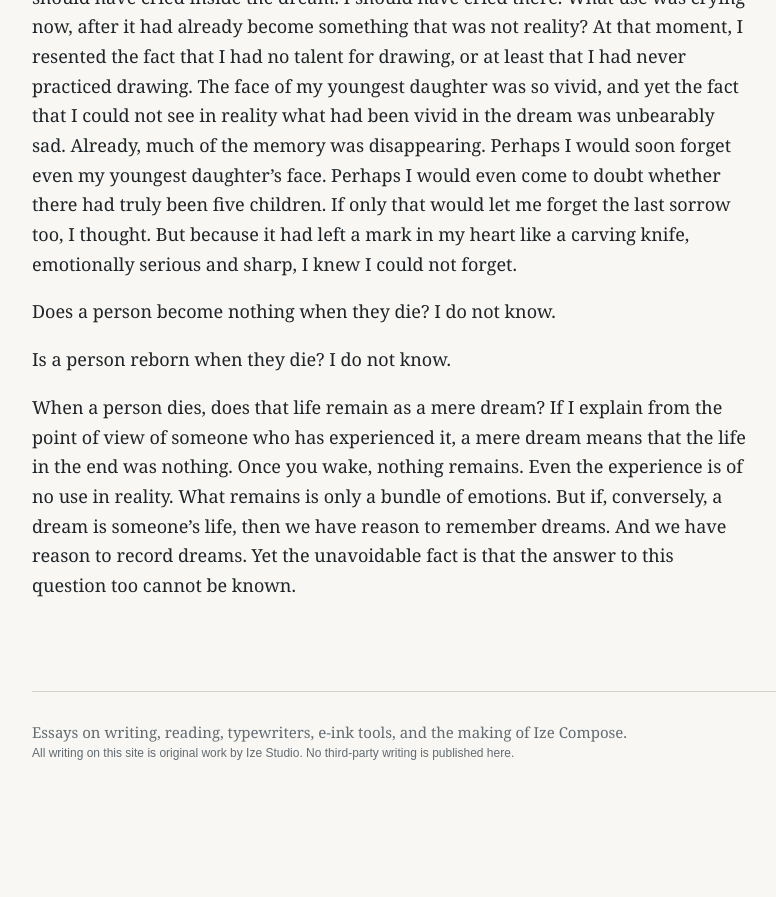
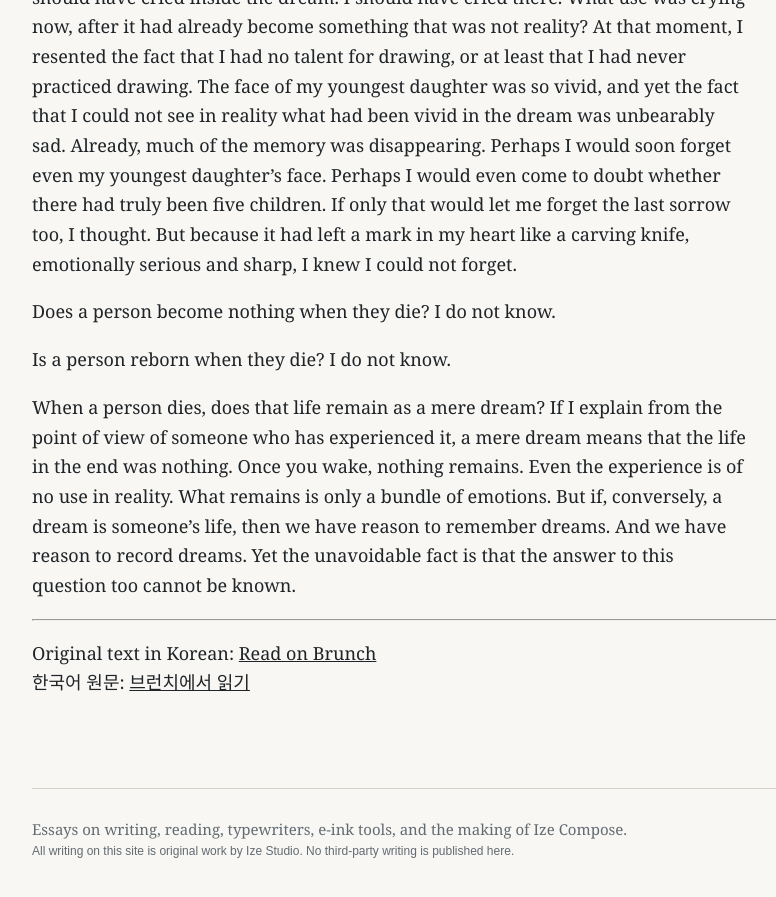
Before and after one commit to ize-studio/ize-studio.github.io, a Jekyll site: the page built from _posts/2024-04-26-i-was-a-boy.md, in a window 1280 px wide and 900 px high, scrolled down 17742 px. Shown: the top 897 px of the window, without its empty margins (118-894 px from the left). Built offline with Jekyll 4.4.1, drawn with Linux system fonts in a browser that asks for light colours; before the commit the page ends 18544 px from its top, so only the background shows below that.

Commit message:
Update 2024-04-26-i-was-a-boy.md

```diff
--- a/_posts/2024-04-26-i-was-a-boy.md
+++ b/_posts/2024-04-26-i-was-a-boy.md
@@ -231,3 +231,8 @@ Does a person become nothing when they die? I do not know.
 Is a person reborn when they die? I do not know.
 
 When a person dies, does that life remain as a mere dream? If I explain from the point of view of someone who has experienced it, a mere dream means that the life in the end was nothing. Once you wake, nothing remains. Even the experience is of no use in reality. What remains is only a bundle of emotions. But if, conversely, a dream is someone's life, then we have reason to remember dreams. And we have reason to record dreams. Yet the unavoidable fact is that the answer to this question too cannot be known.
+
+---
+
+Original text in Korean: [Read on Brunch](https://brunch.co.kr/@rup-l/1)
+한국어 원문: [브런치에서 읽기](https://brunch.co.kr/@rup-l/1)
```
